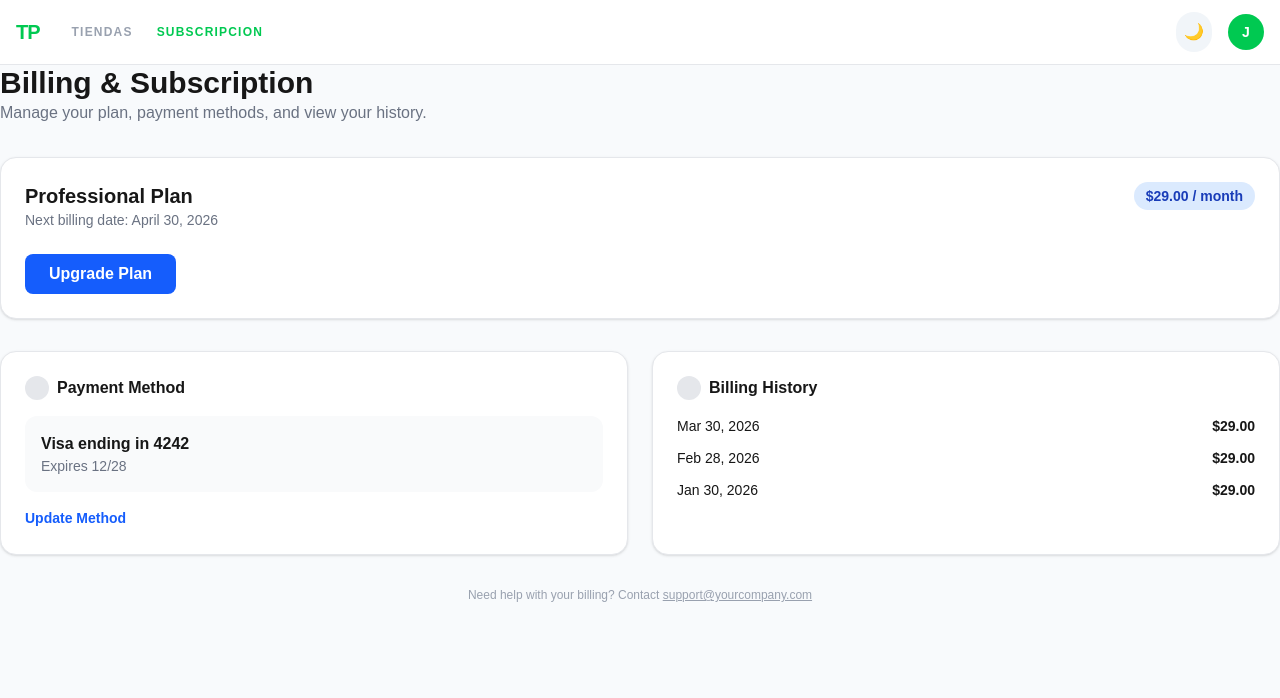
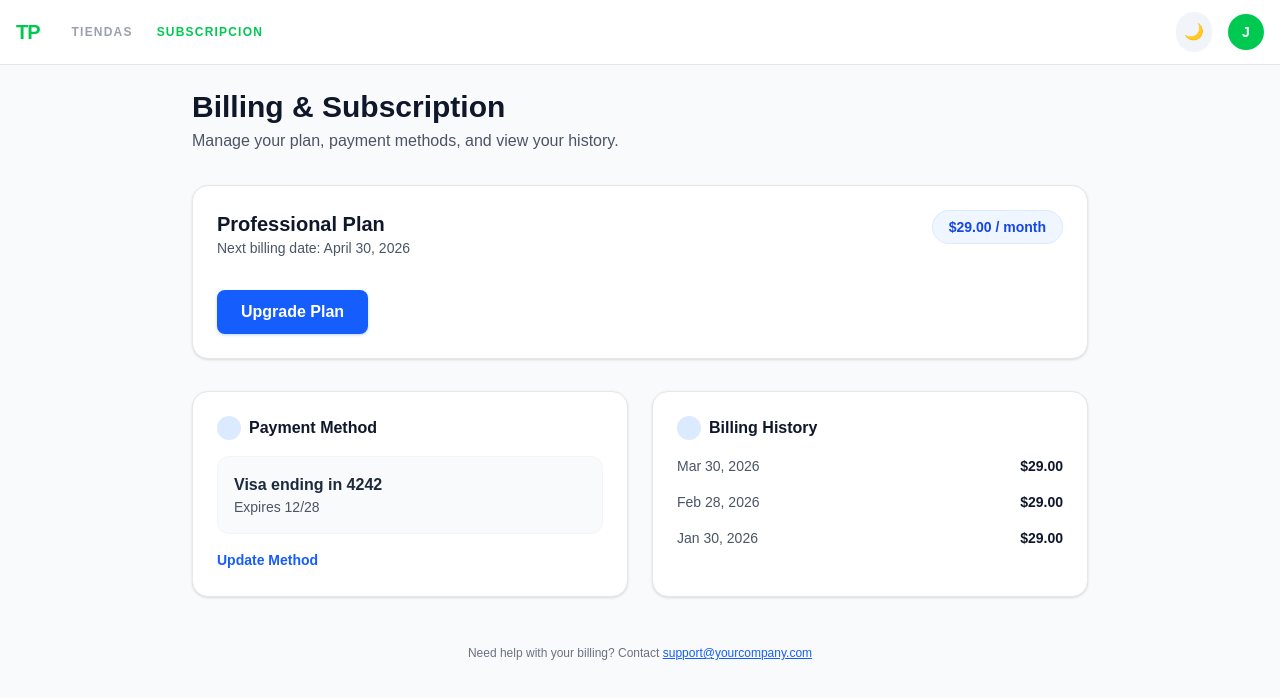
Before and after one commit to jorgezerpa/e-com-fe, a Next.js app: page /dashboard/billing in a window 1280 px wide. Shown: the top 698 px of the page. Built offline with nearby package versions, Linux system fonts and the light colour scheme; no server answers.

Commit message:
fix UI in light mode for billing page

```diff
--- a/app/dashboard/billing/page.tsx
+++ b/app/dashboard/billing/page.tsx
@@ -3,72 +3,78 @@ import { Navbar } from '@/components/Navbar';
 import React from 'react';
 
 // Icons placeholders
-const CreditCardIcon = () => <div className="w-6 h-6 bg-gray-200 rounded-full" />;
-const HistoryIcon = () => <div className="w-6 h-6 bg-gray-200 rounded-full" />;
+const CreditCardIcon = () => <div className="w-6 h-6 bg-blue-100 dark:bg-gray-700 rounded-full" />;
+const HistoryIcon = () => <div className="w-6 h-6 bg-blue-100 dark:bg-gray-700 rounded-full" />;
 
 export default function BillingDashboard() {
   return (
-    <div className="min-h-screen dark:bg-gray-900">
-      <div className="mx-auto space-y-8">
+    <div className="min-h-screen bg-gray-50 dark:bg-gray-900 p-6 transition-colors">
+      <div className="max-w-4xl mx-auto space-y-8">
 
         {/* Header */}
         <div>
-          <h1 className="text-3xl font-bold dark:text-white">Billing & Subscription</h1>
-          <p className="text-gray-500">Manage your plan, payment methods, and view your history.</p>
+          <h1 className="text-3xl font-bold text-slate-900 dark:text-white">Billing & Subscription</h1>
+          <p className="text-gray-600 dark:text-gray-400 mt-1">Manage your plan, payment methods, and view your history.</p>
         </div>
 
         {/* Current Plan Card */}
         <div className="bg-white dark:bg-gray-800 p-6 rounded-2xl border border-gray-200 dark:border-gray-700 shadow-sm">
-          <div className="flex justify-between items-start">
+          <div className="flex flex-col sm:flex-row justify-between items-start gap-4">
             <div>
-              <h2 className="text-xl font-bold dark:text-white">Professional Plan</h2>
-              <p className="text-sm text-gray-500">Next billing date: April 30, 2026</p>
+              <h2 className="text-xl font-bold text-slate-900 dark:text-white">Professional Plan</h2>
+              <p className="text-sm text-gray-600 dark:text-gray-400">Next billing date: April 30, 2026</p>
             </div>
-            <span className="bg-blue-100 text-blue-800 px-3 py-1 rounded-full text-sm font-bold">$29.00 / month</span>
+            <span className="bg-blue-50 dark:bg-blue-900/30 text-blue-700 dark:text-blue-300 px-4 py-1.5 rounded-full text-sm font-bold border border-blue-100 dark:border-blue-800">
+              $29.00 / month
+            </span>
           </div>
-          <button className="mt-6 px-6 py-2 bg-blue-600 text-white rounded-lg font-bold hover:bg-blue-700">
+          <button className="mt-8 px-6 py-2.5 bg-blue-600 text-white rounded-lg font-semibold hover:bg-blue-700 transition-colors shadow-sm shadow-blue-200 dark:shadow-none">
             Upgrade Plan
           </button>
         </div>
 
         {/* Payment Method Section */}
         <div className="grid grid-cols-1 md:grid-cols-2 gap-6">
+          {/* Payment Card */}
           <div className="bg-white dark:bg-gray-800 p-6 rounded-2xl border border-gray-200 dark:border-gray-700 shadow-sm">
-            <h3 className="font-bold mb-4 dark:text-white flex items-center gap-2">
+            <h3 className="font-bold mb-4 text-slate-900 dark:text-white flex items-center gap-2">
               <CreditCardIcon /> Payment Method
             </h3>
-            <div className="p-4 bg-gray-50 dark:bg-gray-700 rounded-xl">
-              <p className="font-bold dark:text-white">Visa ending in 4242</p>
-              <p className="text-sm text-gray-500">Expires 12/28</p>
+            <div className="p-4 bg-gray-50 dark:bg-gray-700/50 rounded-xl border border-gray-100 dark:border-gray-700">
+              <p className="font-bold text-slate-800 dark:text-white">Visa ending in 4242</p>
+              <p className="text-sm text-gray-600 dark:text-gray-400">Expires 12/28</p>
             </div>
-            <button className="mt-4 text-sm text-blue-600 font-bold hover:underline">Update Method</button>
+            <button className="mt-4 text-sm text-blue-600 dark:text-blue-400 font-bold hover:text-blue-700 dark:hover:text-blue-300 transition-colors">
+              Update Method
+            </button>
           </div>
 
+          {/* History Card */}
           <div className="bg-white dark:bg-gray-800 p-6 rounded-2xl border border-gray-200 dark:border-gray-700 shadow-sm">
-            <h3 className="font-bold mb-4 dark:text-white flex items-center gap-2">
+            <h3 className="font-bold mb-4 text-slate-900 dark:text-white flex items-center gap-2">
               <HistoryIcon /> Billing History
             </h3>
-            <ul className="space-y-3">
-              <li className="flex justify-between text-sm">
-                <span className="dark:text-gray-300">Mar 30, 2026</span>
-                <span className="font-bold dark:text-white">$29.00</span>
-              </li>
-              <li className="flex justify-between text-sm">
-                <span className="dark:text-gray-300">Feb 28, 2026</span>
-                <span className="font-bold dark:text-white">$29.00</span>
-              </li>
-              <li className="flex justify-between text-sm">
-                <span className="dark:text-gray-300">Jan 30, 2026</span>
-                <span className="font-bold dark:text-white">$29.00</span>
-              </li>
+            <ul className="space-y-4">
+              {[
+                { date: 'Mar 30, 2026', price: '$29.00' },
+                { date: 'Feb 28, 2026', price: '$29.00' },
+                { date: 'Jan 30, 2026', price: '$29.00' }
+              ].map((item, idx) => (
+                <li key={idx} className="flex justify-between text-sm items-center">
+                  <span className="text-gray-600 dark:text-gray-300 font-medium">{item.date}</span>
+                  <span className="font-bold text-slate-900 dark:text-white">{item.price}</span>
+                </li>
+              ))}
             </ul>
           </div>
         </div>
 
         {/* Footer Note */}
-        <p className="text-xs text-gray-400 text-center">
-          Need help with your billing? Contact <a href="#" className="underline">support@yourcompany.com</a>
-        </p>
+        <footer className="pt-4">
+          <p className="text-xs text-gray-500 dark:text-gray-400 text-center">
+            Need help with your billing? Contact <a href="mailto:support@yourcompany.com" className="text-blue-600 dark:text-blue-400 underline hover:no-underline">support@yourcompany.com</a>
+          </p>
+        </footer>
       </div>
     </div>
   );
```
